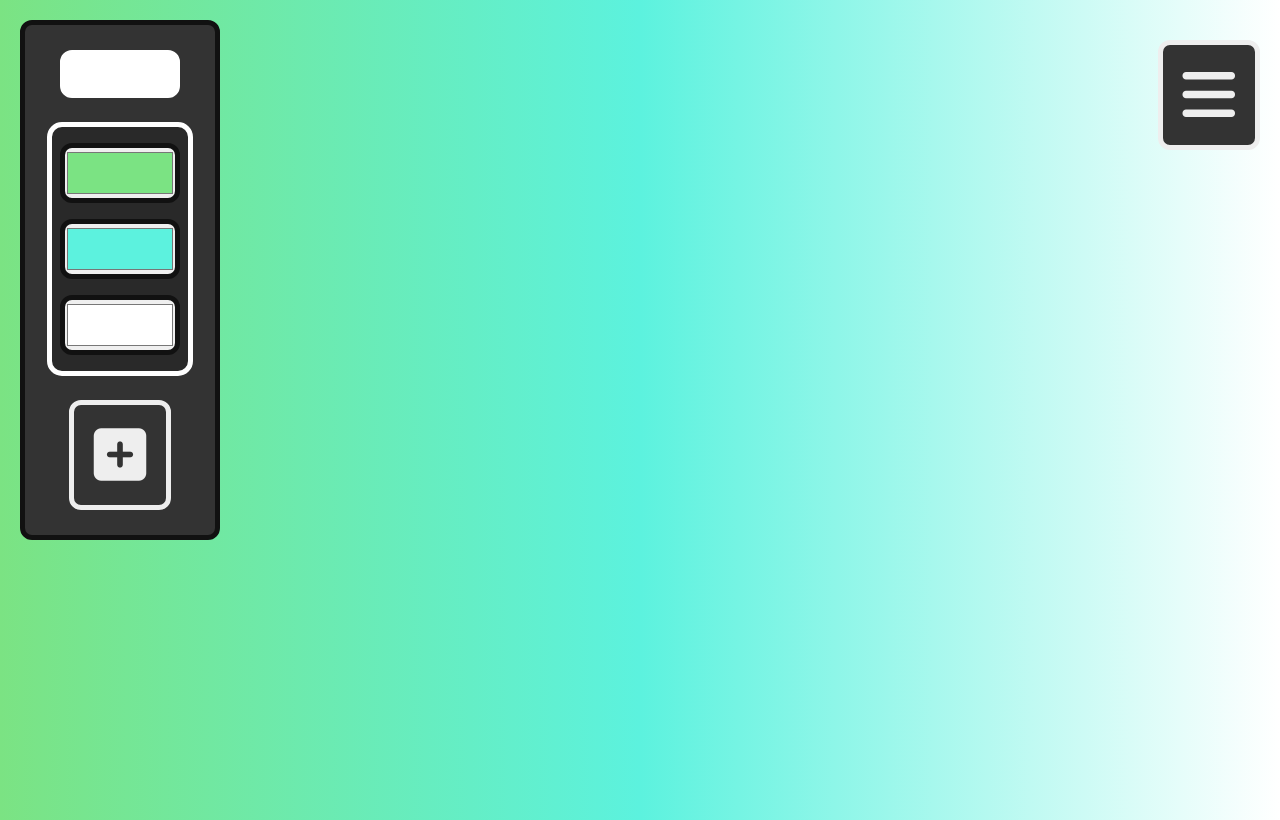
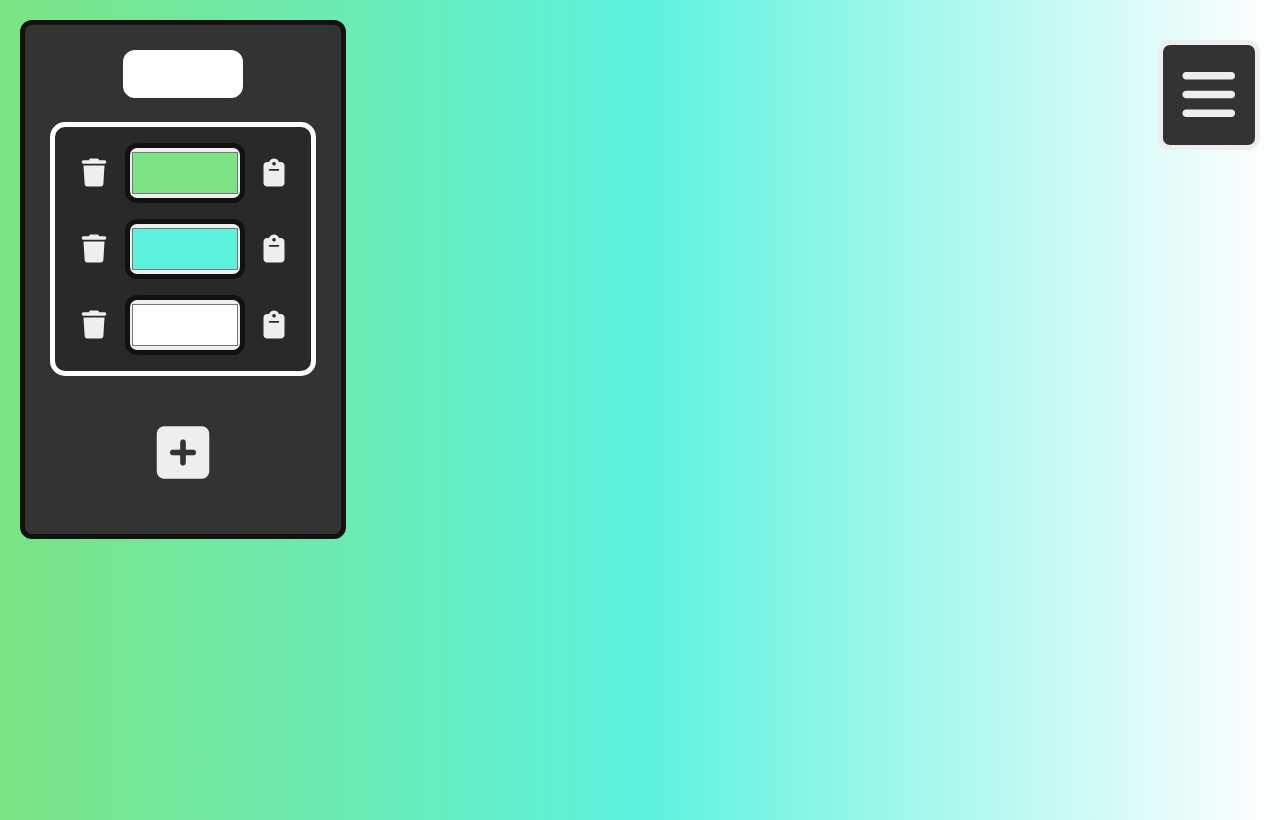
Before and after one commit to matt-m-stein/background-gradient-generator, a plain HTML site: page index.html in a window 1280 px wide. Drawn offline with Linux system fonts and the light colour scheme; a web font is replaced by a local one.

Commit message:
Implements copy and delete functionality
I added the code to make it so that each swatch has a remove button and a copy color to clip board button as well the required CSS.

```diff
--- a/script.js
+++ b/script.js
@@ -89,12 +89,52 @@ colors.forEach((color, index) => {
     addToEachSwatch(color, index);
 });
 
+function createSwatchContainer(color) {
+    const container = document.createElement('div');
+    container.classList.add('swatch-container');
+    const deleteBtn = document.createElement('i');
+    deleteBtn.className = 'fa-solid fa-trash';
+    const swatchElement = createColorSwatchesElements(color);
+    const clipboardBtn = document.createElement('i');
+    clipboardBtn.className = 'fa-solid fa-clipboard';
+    container.appendChild(deleteBtn);
+    container.appendChild(swatchElement);
+    container.appendChild(clipboardBtn);
+
+    return {
+        contents: container,
+        swatch: swatchElement,
+        delete: deleteBtn,
+        copy: clipboardBtn
+    }
+}
+
+
 function addToEachSwatch(color, index) {
-    swatchElement = createColorSwatchesElements(color);
-    swatchElement.addEventListener('change', (event) => {
+    const cont = createSwatchContainer(color);
+    console.log(cont);
+    cont.swatch.addEventListener('change', (event) => {
         colors[index] = event.target.value;
         changeBackground(dir, colors);
     });
+    swatchContainer.appendChild(cont.contents);
+
+    cont.delete.addEventListener('click', (event) => {
+        event.target.parentElement.remove();
+        delete colors[index];
+        changeBackground(dir, colors);
+    });
+
+    cont.copy.addEventListener('click', (event) => {
+        const color = event.target.previousSibling.value;
+        const textarea = document.createElement('textarea');
+        textarea.value = color;
+        document.body.appendChild(textarea);
+        textarea.select();
+        document.execCommand('copy');
+        console.log(textarea);
+        textarea.remove();
+    })
 }
 
 button.addEventListener('click', () =>{
--- a/style.css
+++ b/style.css
@@ -27,7 +27,7 @@ nav {
     justify-content: center;
     align-items: center;
     flex-direction: column;
-    width: 25rem;
+    width: fit-content;
     background-color: #333;
     border: 5px solid #111;
     margin-left: 2.5rem;
@@ -44,7 +44,8 @@ nav {
     position: absolute;
 }
 
-i {
+#btn,
+#switch-icon {
     padding: 2.5rem;
     background-color: #333;
     color: #eee;
@@ -106,6 +107,7 @@ input.swatch {
     background-color: white;
     color: black;
     border-color: black;
+    cursor: pointer;
 }
 
 #swatch-container {
@@ -119,3 +121,25 @@ input.swatch {
     border: 5px solid #fff;
     border-radius: 15px;
 }
+
+.swatch-container {
+    width: 30rem;
+    display: flex;
+    flex-direction: row;
+    justify-content: space-evenly;
+    align-items: center;
+}
+
+.swatch-container i {
+    font-size: 3.5rem;
+    color: #eee;
+    cursor: pointer;
+    transition: all 0.6s;
+}
+
+.swatch-container:hover i {
+    color: black;
+    background-color: white;
+    padding: 15px;
+    border-radius: 15px;
+}
```
Also changed, not shown: index.html (+5 -1 lines), 1 other file.
